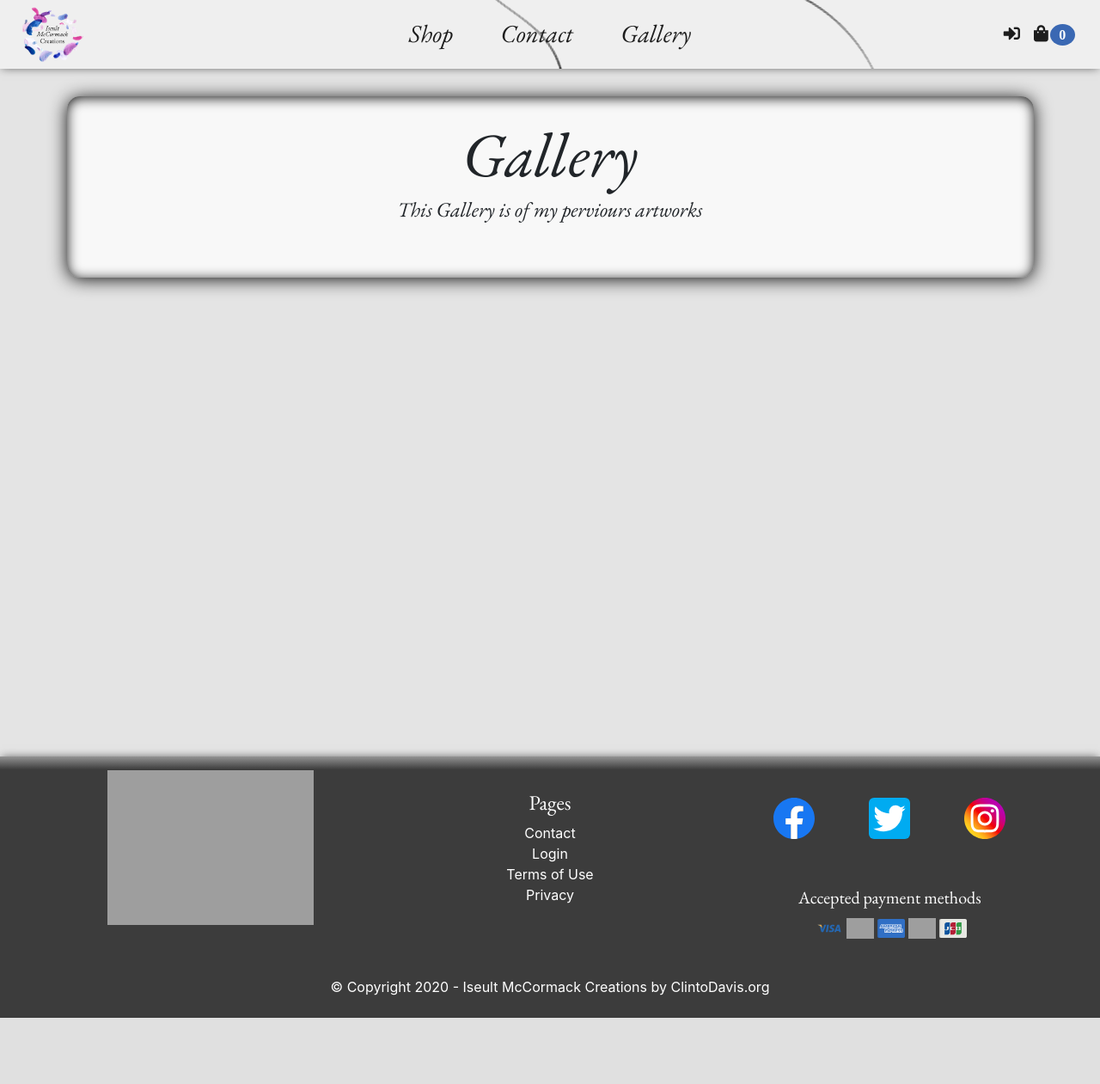
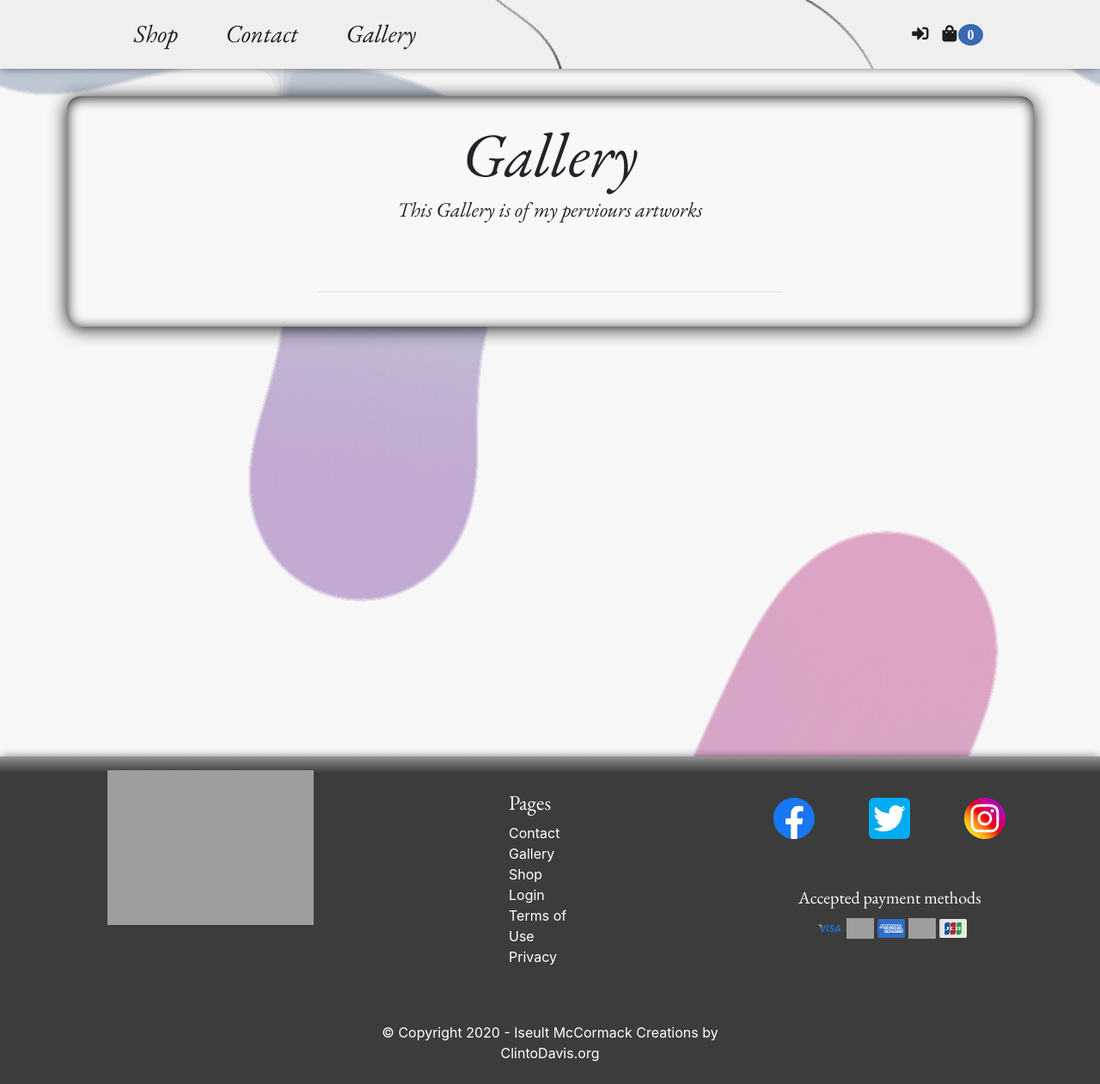
Before and after one commit to Clinton-Davis/Iseult_McCormack, a Django app: page /gallery/ in a window 1280 px wide. Shown: the whole page at 86% size. Before the commit the page ends 1184 px from the top, so only its background shows below. Run offline with Django 3.2, Linux system fonts and the light colour scheme; data comes from the database, SQL or seed files in the repository; data that the repository does not hold is empty; some libraries are stand-ins or nearby versions; grey boxes are pictures that could not be loaded.

Commit message:
added grib to gallery and add max width index, took away nav logo

```diff
--- a/home/templates/home/gallery.html
+++ b/home/templates/home/gallery.html
@@ -6,14 +6,14 @@
 <!-- 1 -->
 {% block content %}
 <!-- <section class="nav_gooey"> -->
-<section class="">
+<section class="gooey">
   <div class="container-fluid">
     <div class="row inner_div invert_shadow">
       <h1 class="col-12 display-3 text-center hfi">Gallery</h1>
       <h4 class="col-12 text-center hfi">
         This Gallery is of my perviours artworks
       </h4>
-      <div class="gallery_container">
+      <div class="gallery_container mb-4">
         {% for image in images %}
         <div class="gallery-img">
           <img
@@ -21,10 +21,11 @@
             class=""
             alt="{{ item.image.name }}"
           />
-          <p class="hf">{{ image.name}}</p>
+          <h5 class="hf">{{ image.name}}</h5>
         </div>
         {% endfor %}
       </div>
+      <hr class="black_hr" />
     </div>
   </div>
 </section>
--- a/static/css/style.css
+++ b/static/css/style.css
@@ -47,10 +47,21 @@ a {
   color: inherit;
   text-decoration: none;
   cursor: pointer;
+  transition: all 0.2s ease;
+  -webkit-transition: all 0.2s ease;
+  -moz-transition: all 0.2s ease;
+  -ms-transition: all 0.2s ease;
+  -o-transition: all 0.2s ease;
 }
 a:hover {
   color: inherit;
+  text-decoration: none;
 }
+
+a .a_card:hover {
+  text-decoration: none;
+}
+
 .a {
   display: inline;
 }
@@ -207,6 +218,7 @@ p {
   border-radius: 15px;
   backdrop-filter: blur(5px);
   width: 90%;
+  max-width: 1200px;
 }
 
 .inner_div_about {
@@ -526,6 +538,12 @@ footer {
   );
   filter: progid:DXImageTransform.Microsoft.gradient(startColorstr="#444444",endColorstr="#3c3c3c",GradientType=1);
 }
+
+.footer_pages_list {
+  width: 6rem;
+  margin: auto;
+}
+
 .footer_logo {
   max-width: 15rem;
 }
@@ -576,6 +594,11 @@ footer {
   -ms-border-radius: 15px;
   -o-border-radius: 15px;
   background-color: rgb(238, 238, 238);
+  transition: all 0.5s ease;
+  -webkit-transition: all 0.5s ease;
+  -moz-transition: all 0.5s ease;
+  -ms-transition: all 0.5s ease;
+  -o-transition: all 0.5s ease;
 }
 
 .a_card {
@@ -604,6 +627,10 @@ footer {
   -moz-border-radius: 15px;
   -ms-border-radius: 15px;
   -o-border-radius: 15px;
+}
+.item_details_list {
+  display: flex;
+  justify-content: space-aroundinner_div;
 }
 .shop_catogery_links {
   display: flex;
--- a/templates/includes/base_partials/_footer.html
+++ b/templates/includes/base_partials/_footer.html
@@ -11,45 +11,50 @@
         /></a>
       </div>
 
-      <div class="col-md-4 text-center text-white my-4">
+      <div class="col-md-4 text-white my-4">
+        <div class="footer_pages_list">
           <h4 class="hf">Pages</h4>
           <ul>
-          <!-- <li><a href="about-us.html">About Us</a></li> -->
-          <li><a href="our-team.html">Contact</a></li>
+            <li><a href="{% url 'contact' %}">Contact</a></li>
+            <li><a href="{% url 'gallery' %}">Gallery</a></li>
+            <li><a href="{% url 'shop:shop' %}">Shop</a></li>
             {% if user.is_authenticated %}
-          <li><a href="login-2.html">Dashboard</a></li>
-          <li><a href="login-2.html">Log Out</a></li>
-          {% if user.is_superuser %}
-          <li><a href="/iseult-admin/">Admin</a></li>
-          {% endif %}
-          <!-- 1 -->
+            <li><a href="{% url 'profiles:profile' %}">Dashboard</a></li>
+            <li><a href="{% url 'account_logout' %}">Log Out</a></li>
             {% else %}
-          <li><a href="login-2.html">Login</a></li>
+            <li><a href="{% url 'account_login' %}">Login</a></li>
             {% endif %}
             <li><a href="#">Terms of Use</a></li>
             <li><a href="#">Privacy</a></li>
           </ul>
         </div>
+      </div>
       <div class="col-md-4">
         <div class="row">
           <div class="social-icons_container">
-            <a href="#"
+            <a href="https://www.facebook.com/iseultmccormackcreations/"
               ><img
                 class="social_icons"
                 src="/static/img/facebook_colored.svg"
                 alt="Facebook icon"
+                target="_blank"
+                rel="nopener noreferrer"
             /></a>
             <a href="#"
               ><img
                 class="social_icons"
                 src="/static/img/twitter.svg"
                 alt="twitter icon"
+                target="_blank"
+                rel="nopener noreferrer"
             /></a>
             <a href="#"
               ><img
                 class="social_icons"
                 src="/static/img/instagram.svg"
                 alt="Instagram icon"
+                target="_blank"
+                rel="nopener noreferrer"
             /></a>
           </div>
         </div>
@@ -87,7 +92,13 @@
     <div class="row">
       <div class="col-12 text-center mb-sm-30">
         <div class="my-4 text-white">
-          &copy; Copyright 2020 - Iseult McCormack Creations by ClintoDavis.org
+          &copy; Copyright 2020 - Iseult McCormack Creations by
+          <a
+            href="https://www.clintondavis.org/"
+            target="_blank"
+            rel="nopener noreferrer"
+            >ClintoDavis.org
+          </a>
         </div>
       </div>
     </div>
--- a/templates/includes/base_partials/_nav_bar.html
+++ b/templates/includes/base_partials/_nav_bar.html
@@ -1,12 +1,12 @@
 <nav class="nav_Raindrops">
-  <div class="nav_logo">
+  <!-- <div class="nav_logo">
     <a href="{% url 'home' %}">
       <img
         src="/static/img/Logo-words-black-trans.png"
         alt="Iseult McCormak Creations Logo"
       />
     </a>
-  </div>
+  </div> -->
   <div class="nav_list">
     <ul class="nav_links">
       <li><a href="{% url 'shop:shop' %}">Shop</a></li>
```
Also changed, not shown: home/templates/home/index.html (+4 -4 lines), shop/templates/shop/shop.html (+15 -5 lines). Lines whose indentation alone changed are shown as unchanged.
